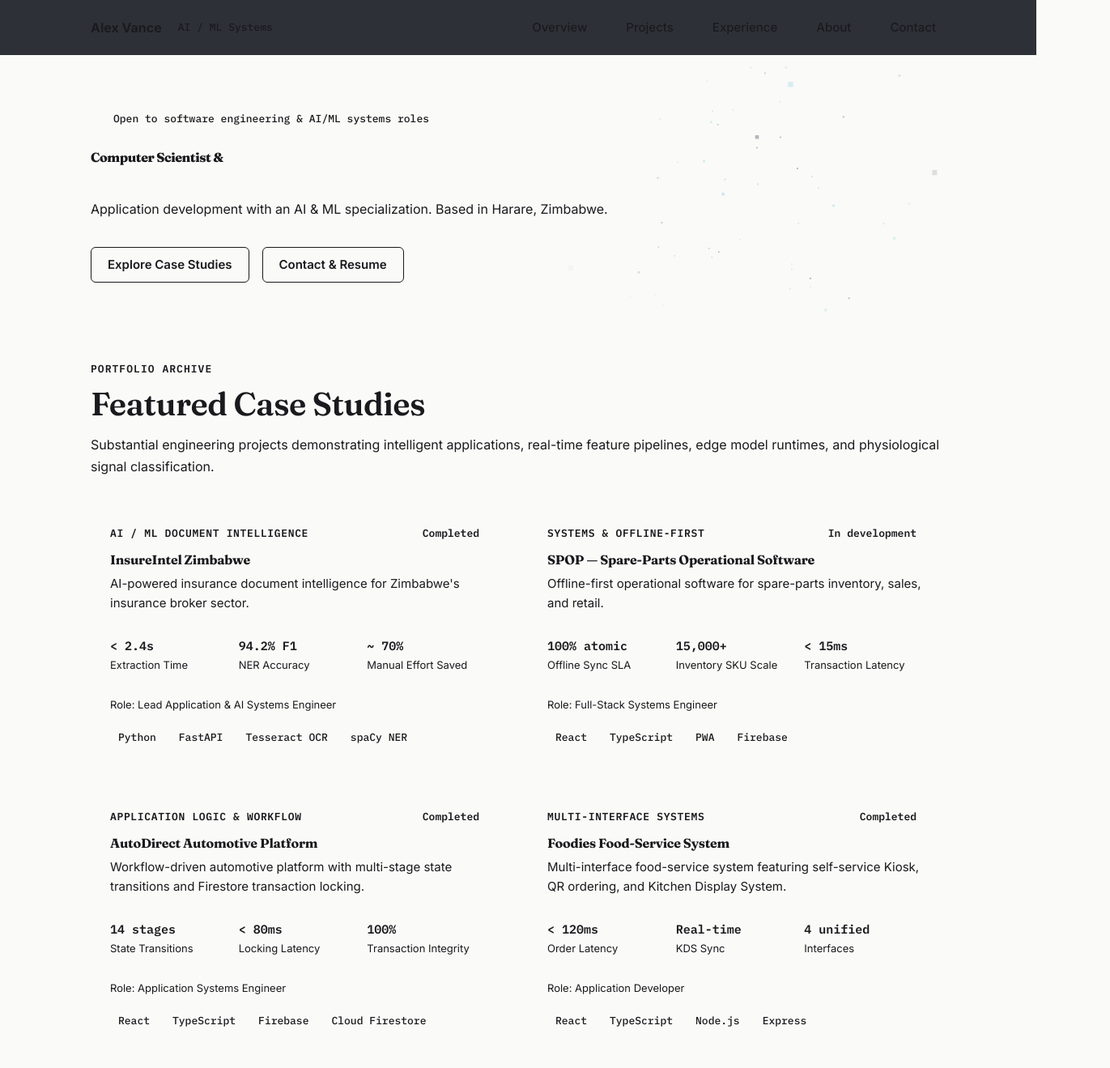
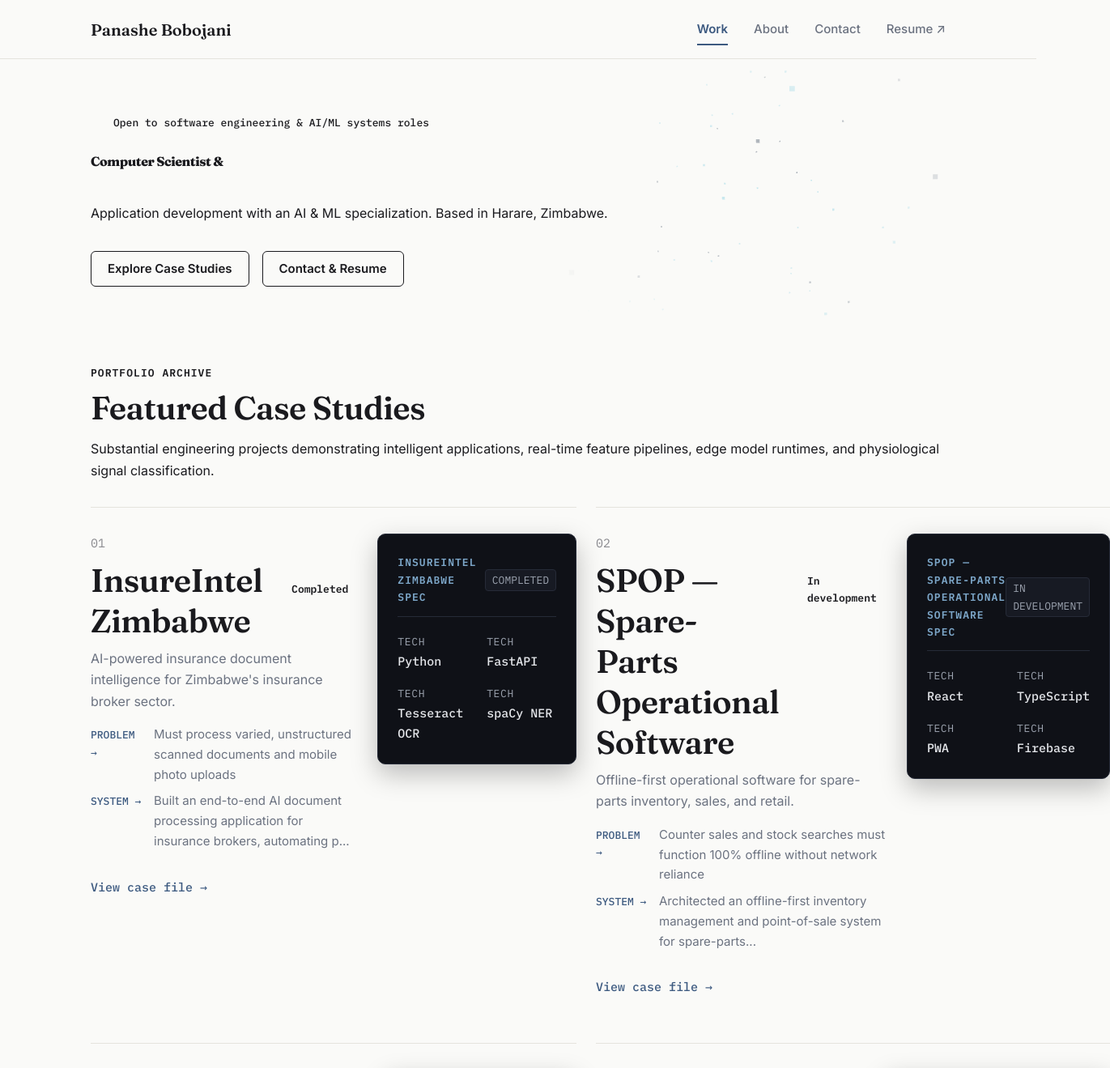
Before and after one commit to thatboyBbx/PORTFOLIO, a React (Vite) app: page / in a window 1280 px wide. Shown: the top 1319 px of the page at 81% size, 1371 px wide, since content can reach past the window. Built offline with nearby package versions, Linux system fonts and the light colour scheme.

Commit message:
feat: build TechnicalPanel component, Panashe index nav, and case-file record layout

```diff
--- a/src/components/layout/PageShell.module.css
+++ b/src/components/layout/PageShell.module.css
@@ -2,73 +2,80 @@
   display: flex;
   flex-direction: column;
   min-height: 100vh;
-  background-color: var(--color-bg);
-  color: var(--color-text);
+  background-color: var(--bg);
+  color: var(--text-primary);
 }
 
 .header {
   position: sticky;
   top: 0;
   z-index: 100;
-  background-color: rgba(9, 13, 22, 0.85);
-  backdrop-filter: blur(12px);
-  -webkit-backdrop-filter: blur(12px);
-  border-bottom: 1px solid var(--color-border);
-  transition: border-color var(--transition-fast);
+  background-color: rgba(250, 250, 248, 0.92);
+  backdrop-filter: blur(8px);
+  -webkit-backdrop-filter: blur(8px);
+  border-bottom: 1px solid var(--border);
+  transition: background-color var(--transition-fast), border-color var(--transition-fast);
 }
 
 .headerInner {
   display: flex;
   align-items: center;
   justify-content: space-between;
-  height: 4.25rem;
+  height: 4.5rem;
 }
 
 .brand {
   display: flex;
   align-items: center;
-  gap: var(--space-3);
-  color: var(--color-text);
-  font-weight: 700;
-  font-size: var(--text-body);
+  gap: var(--space-2);
+  color: var(--text-primary);
+  font-family: var(--font-display);
+  font-weight: 600;
+  font-size: var(--text-lg);
   text-decoration: none;
 }
 
-.brandBadge {
-  font-family: var(--font-mono);
+.brandSub {
+  font-family: var(--font-sans);
   font-size: var(--text-xs);
-  padding: 2px var(--space-2);
-  background: var(--color-badge-bg);
-  border: 1px solid var(--color-badge-border);
-  color: var(--color-badge-text);
-  border-radius: var(--radius-sm);
-  font-weight: 500;
+  color: var(--text-muted);
+  font-weight: 400;
 }
 
 .navDesktop {
   display: none;
   align-items: center;
-  gap: var(--space-6);
+  gap: var(--space-8);
 }
 
 .navLink {
-  color: var(--color-muted);
+  color: var(--text-secondary);
+  font-family: var(--font-sans);
   font-size: var(--text-sm);
   font-weight: 500;
   text-decoration: none;
-  padding: var(--space-2) var(--space-3);
-  border-radius: var(--radius-md);
-  transition: color var(--transition-fast), background-color var(--transition-fast);
+  padding: var(--space-2) 0;
+  position: relative;
+  transition: color var(--transition-fast);
 }
 
 .navLink:hover {
-  color: var(--color-text);
-  background-color: var(--color-surface-hover);
+  color: var(--accent);
 }
 
 .navLinkActive {
-  color: var(--color-accent);
-  background-color: var(--color-accent-subtle);
+  color: var(--accent);
+  font-weight: 600;
+}
+
+.navLinkActive::after {
+  content: '';
+  position: absolute;
+  bottom: 0;
+  left: 0;
+  right: 0;
+  height: 2px;
+  background-color: var(--accent);
 }
 
 .mobileMenuBtn {
@@ -78,18 +85,18 @@
   width: 44px;
   height: 44px;
   border-radius: var(--radius-md);
-  border: 1px solid var(--color-border);
-  color: var(--color-text);
-  background: var(--color-surface);
+  border: 1px solid var(--border);
+  color: var(--text-primary);
+  background: var(--surface);
 }
 
 .mobileNav {
   display: flex;
   flex-direction: column;
-  gap: var(--space-2);
-  padding: var(--space-4);
-  background: var(--color-surface);
-  border-bottom: 1px solid var(--color-border);
+  gap: var(--space-3);
+  padding: var(--space-4) var(--space-6);
+  background: var(--surface);
+  border-bottom: 1px solid var(--border);
 }
 
 @media (min-width: 768px) {
@@ -111,9 +118,9 @@
 }
 
 .footer {
-  border-top: 1px solid var(--color-border);
-  background: var(--color-surface);
-  padding: var(--space-10) 0;
+  border-top: 1px solid var(--border);
+  background: var(--surface);
+  padding: var(--space-12) 0;
   margin-top: auto;
 }
 
@@ -127,7 +134,7 @@
   .footerInner {
     flex-direction: row;
     justify-content: space-between;
-    align-items: center;
+    align-items: flex-start;
   }
 }
 
@@ -138,28 +145,30 @@
 }
 
 .footerTitle {
+  font-family: var(--font-display);
   font-weight: 600;
-  font-size: var(--text-sm);
-  color: var(--color-text);
+  font-size: var(--text-base);
+  color: var(--text-primary);
 }
 
 .footerMeta {
-  font-size: var(--text-xs);
-  color: var(--color-muted);
+  font-size: var(--text-sm);
+  color: var(--text-muted);
 }
 
 .footerLinks {
   display: flex;
-  gap: var(--space-4);
+  gap: var(--space-6);
   flex-wrap: wrap;
 }
 
 .footerLink {
-  font-size: var(--text-xs);
-  color: var(--color-muted);
+  font-size: var(--text-sm);
+  color: var(--text-secondary);
   text-decoration: none;
+  transition: color var(--transition-fast);
 }
 
 .footerLink:hover {
-  color: var(--color-accent);
+  color: var(--accent);
 }
--- a/src/components/layout/PageShell.tsx
+++ b/src/components/layout/PageShell.tsx
@@ -14,9 +14,7 @@ export const PageShell: React.FC = () => {
   };
 
   const navItems = [
-    { label: 'Overview', path: '/' },
-    { label: 'Projects', path: '/projects' },
-    { label: 'Experience', path: '/experience' },
+    { label: 'Work', path: '/' },
     { label: 'About', path: '/about' },
     { label: 'Contact', path: '/contact' },
   ];
@@ -32,8 +30,7 @@ export const PageShell: React.FC = () => {
       <header className={styles.header}>
         <div className={`container ${styles.headerInner}`}>
           <Link to="/" className={styles.brand} onClick={closeMobileMenu}>
-            <span>Alex Vance</span>
-            <span className={styles.brandBadge}>AI / ML Systems</span>
+            <span>Panashe Bobojani</span>
           </Link>
 
           {/* Desktop Navigation */}
@@ -50,6 +47,14 @@ export const PageShell: React.FC = () => {
                 {item.label}
               </NavLink>
             ))}
+            <a
+              href="/Panashe_Bobojani_CV.pdf"
+              target="_blank"
+              rel="noopener noreferrer"
+              className={styles.navLink}
+            >
+              Resume ↗
+            </a>
           </nav>
 
           {/* Mobile Menu Toggle */}
@@ -96,6 +101,15 @@ export const PageShell: React.FC = () => {
                 {item.label}
               </NavLink>
             ))}
+            <a
+              href="/Panashe_Bobojani_CV.pdf"
+              target="_blank"
+              rel="noopener noreferrer"
+              onClick={closeMobileMenu}
+              className={styles.navLink}
+            >
+              Resume ↗
+            </a>
           </nav>
         )}
       </header>
@@ -105,22 +119,22 @@ export const PageShell: React.FC = () => {
         <Outlet />
       </main>
 
-      {/* Footer Landmark */}
+      {/* Footer Landmark (Section 27 of Guide) */}
       <footer className={styles.footer}>
         <div className={`container ${styles.footerInner}`}>
           <div className={styles.footerInfo}>
-            <p className={styles.footerTitle}>Computer Scientist & Application Engineer</p>
+            <p className={styles.footerTitle}>Panashe Bobojani</p>
             <p className={styles.footerMeta}>
-              Specializing in AI/ML engineering, system architecture, & scalable applications.
+              Application development • AI/ML • Software systems
             </p>
+            <p className={styles.footerMeta}>Harare, Zimbabwe</p>
           </div>
 
           <div className={styles.footerLinks}>
-            <Link to="/about" className={styles.footerLink}>About</Link>
-            <Link to="/projects" className={styles.footerLink}>Projects</Link>
-            <Link to="/experience" className={styles.footerLink}>Capabilities</Link>
-            <Link to="/contact" className={styles.footerLink}>Contact</Link>
-            <Link to="/offline" className={styles.footerLink}>Offline Status</Link>
+            <a href="mailto:panashe.bobojani@example.com" className={styles.footerLink}>Email</a>
+            <a href="https://github.com/thatboyBbx" target="_blank" rel="noopener noreferrer" className={styles.footerLink}>GitHub ↗</a>
+            <a href="https://linkedin.com/in/example-panashe-bobojani" target="_blank" rel="noopener noreferrer" className={styles.footerLink}>LinkedIn ↗</a>
+            <a href="/Panashe_Bobojani_CV.pdf" target="_blank" rel="noopener noreferrer" className={styles.footerLink}>CV ↗</a>
           </div>
         </div>
       </footer>
--- a/src/components/ui/ProjectCard.module.css
+++ b/src/components/ui/ProjectCard.module.css
@@ -1,105 +1,103 @@
-.card {
+.record {
   display: flex;
   flex-direction: column;
-  background-color: var(--color-surface);
-  border: 1px solid var(--color-border);
-  border-radius: var(--radius-xl);
-  overflow: hidden;
-  transition: transform var(--transition-fast), border-color var(--transition-fast), box-shadow var(--transition-fast);
+  padding: var(--space-8) 0;
+  border-top: 1px solid var(--border);
   text-decoration: none;
-  color: var(--color-text);
-  height: 100%;
+  color: var(--text-primary);
+  transition: border-color var(--transition-fast);
 }
 
-.card:hover {
-  transform: translateY(-3px);
-  border-color: var(--color-border-hover);
-  box-shadow: var(--shadow-lg), var(--shadow-glow);
+.record:hover {
+  border-top-color: var(--accent);
 }
 
-.cardHeader {
-  padding: var(--space-6) var(--space-6) var(--space-4) var(--space-6);
-  display: flex;
-  flex-direction: column;
-  gap: var(--space-2);
+.recordInner {
+  display: grid;
+  grid-template-columns: 1fr;
+  gap: var(--space-6);
 }
 
-.metaRow {
-  display: flex;
-  align-items: center;
-  justify-content: space-between;
-  gap: var(--space-2);
+@media (min-width: 840px) {
+  .recordInner {
+    grid-template-columns: 1.2fr 1fr;
+  }
 }
 
-.category {
+.number {
   font-family: var(--font-mono);
-  font-size: var(--text-xs);
-  color: var(--color-accent);
-  text-transform: uppercase;
-  letter-spacing: 0.05em;
-  font-weight: 600;
+  font-size: var(--text-sm);
+  color: var(--text-muted);
+  margin-bottom: var(--space-2);
 }
 
-.status {
-  font-family: var(--font-mono);
-  font-size: var(--text-xs);
-  padding: 2px var(--space-2);
-  border-radius: var(--radius-sm);
-  background: var(--color-surface-hover);
-  border: 1px solid var(--color-border);
-  color: var(--color-muted);
+.titleRow {
+  display: flex;
+  align-items: baseline;
+  gap: var(--space-3);
+  margin-bottom: var(--space-2);
 }
 
 .title {
-  font-size: var(--text-h3);
-  font-weight: 700;
-  color: var(--color-text);
+  font-family: var(--font-display);
+  font-size: var(--text-2xl);
+  font-weight: 600;
+  color: var(--text-primary);
   line-height: var(--line-height-heading);
 }
 
 .tagline {
-  color: var(--color-text-secondary);
-  font-size: var(--text-sm);
+  font-size: var(--text-base);
+  color: var(--text-secondary);
   line-height: var(--line-height-body);
-  margin-bottom: var(--space-3);
+  margin-bottom: var(--space-4);
+  max-width: var(--max-width-prose);
 }
 
-.metricsRow {
-  display: grid;
-  grid-template-columns: repeat(3, 1fr);
+.summaryFlow {
+  display: flex;
+  flex-direction: column;
   gap: var(--space-2);
-  padding: var(--space-3) var(--space-6);
-  background: var(--color-bg);
-  border-top: 1px solid var(--color-border);
-  border-bottom: 1px solid var(--color-border);
+  margin-bottom: var(--space-4);
 }
 
-.metricItem {
+.flowItem {
+  font-size: var(--text-sm);
+  color: var(--text-secondary);
   display: flex;
-  flex-direction: column;
+  align-items: baseline;
+  gap: var(--space-2);
 }
 
-.metricValue {
+.flowLabel {
+  font-family: var(--font-mono);
+  font-size: var(--text-xs);
+  color: var(--accent);
+  text-transform: uppercase;
+  font-weight: 500;
+  min-width: 70px;
+}
+
+.actionRow {
+  display: flex;
+  align-items: center;
+  justify-content: space-between;
+  margin-top: auto;
+  padding-top: var(--space-4);
+}
+
+.actionLink {
   font-family: var(--font-mono);
   font-size: var(--text-sm);
-  font-weight: 700;
-  color: var(--color-accent);
+  color: var(--accent);
+  font-weight: 500;
+  display: inline-flex;
+  align-items: center;
+  gap: var(--space-2);
+  transition: transform var(--transition-fast), color var(--transition-fast);
 }
 
-.metricLabel {
-  font-size: var(--text-xs);
-  color: var(--color-muted);
+.record:hover .actionLink {
+  color: var(--accent-hover);
+  transform: translateX(4px);
 }
-
-.cardFooter {
-  padding: var(--space-4) var(--space-6) var(--space-6) var(--space-6);
-  margin-top: auto;
-  display: flex;
-  flex-direction: column;
-  gap: var(--space-4);
-}
-
-.roleText {
-  font-size: var(--text-xs);
-  color: var(--color-muted);
-}
--- a/src/components/ui/ProjectCard.tsx
+++ b/src/components/ui/ProjectCard.tsx
@@ -1,7 +1,7 @@
 import React from 'react';
 import { Link } from 'react-router-dom';
 import type { CaseStudy } from '../../content/projects';
-import TagList from './TagList';
+import TechnicalPanel from './TechnicalPanel';
 import StatusBadge from './StatusBadge';
 import styles from './ProjectCard.module.css';
 
@@ -11,31 +11,51 @@ export interface ProjectCardProps {
 }
 
 export const ProjectCard: React.FC<ProjectCardProps> = ({ project, className = '' }) => {
+  const techItems = project.technologies.slice(0, 4).map((tech) => ({
+    label: 'TECH',
+    value: tech,
+  }));
+
   return (
-    <Link to={`/projects/${project.slug}`} className={`${styles.card} ${className}`}>
-      <div className={styles.cardHeader}>
-        <div className={styles.metaRow}>
-          <span className={styles.category}>{project.category}</span>
+    <article className={`${styles.record} ${className}`}>
+      <div className={styles.recordInner}>
+        <div>
+          <div className={styles.number}>{project.number}</div>
+
+          <div className={styles.titleRow}>
+            <h3 className={styles.title}>{project.title}</h3>
             <StatusBadge status={project.status} />
           </div>
-        <h3 className={styles.title}>{project.title}</h3>
+
           <p className={styles.tagline}>{project.tagline}</p>
+
+          <div className={styles.summaryFlow}>
+            <div className={styles.flowItem}>
+              <span className={styles.flowLabel}>Problem →</span>
+              <span>{project.overview.constraints[0] || 'Operational workflow bottleneck'}</span>
+            </div>
+            <div className={styles.flowItem}>
+              <span className={styles.flowLabel}>System →</span>
+              <span>{project.overview.outcome.slice(0, 90)}...</span>
+            </div>
           </div>
 
-      <div className={styles.metricsRow}>
-        {project.metrics.map((metric) => (
-          <div key={metric.label} className={styles.metricItem}>
-            <span className={styles.metricValue}>{metric.value}</span>
-            <span className={styles.metricLabel}>{metric.label}</span>
+          <div className={styles.actionRow}>
+            <Link to={`/work/${project.slug}`} className={styles.actionLink}>
+              View case file →
+            </Link>
           </div>
-        ))}
         </div>
 
-      <div className={styles.cardFooter}>
-        <span className={styles.roleText}>Role: {project.role}</span>
-        <TagList tags={project.technologies.slice(0, 4)} />
+        <div>
+          <TechnicalPanel
+            title={`${project.title.toUpperCase()} SPEC`}
+            badge={project.status.toUpperCase()}
+            items={techItems}
+          />
         </div>
-    </Link>
+      </div>
+    </article>
   );
 };
 
--- /dev/null
+++ b/src/components/ui/TechnicalPanel.module.css
@@ -0,0 +1,81 @@
+.panel {
+  background-color: var(--panel-dark-bg);
+  color: var(--panel-dark-text);
+  border: 1px solid var(--panel-dark-border);
+  border-radius: var(--radius-lg);
+  padding: var(--space-6);
+  font-family: var(--font-mono);
+  box-shadow: var(--shadow-panel);
+}
+
+.header {
+  display: flex;
+  align-items: center;
+  justify-content: space-between;
+  border-bottom: 1px solid var(--panel-dark-border);
+  padding-bottom: var(--space-3);
+  margin-bottom: var(--space-5);
+}
+
+.title {
+  font-size: var(--text-xs);
+  letter-spacing: 0.08em;
+  text-transform: uppercase;
+  color: var(--panel-dark-accent);
+  font-weight: 600;
+}
+
+.badge {
+  font-size: var(--text-xs);
+  padding: 2px var(--space-2);
+  border-radius: var(--radius-sm);
+  background: var(--panel-dark-surface);
+  color: var(--panel-dark-muted);
+  border: 1px solid var(--panel-dark-border);
+}
+
+.grid {
+  display: grid;
+  grid-template-columns: repeat(2, 1fr);
+  gap: var(--space-4) var(--space-6);
+}
+
+@media (max-width: 640px) {
+  .grid {
+    grid-template-columns: 1fr;
+  }
+}
+
+.item {
+  display: flex;
+  flex-direction: column;
+  gap: 2px;
+}
+
+.label {
+  font-size: var(--text-xs);
+  color: var(--panel-dark-muted);
+  text-transform: uppercase;
+  letter-spacing: 0.05em;
+}
+
+.value {
+  font-size: var(--text-sm);
+  color: var(--panel-dark-text);
+  font-weight: 500;
+}
+
+.diagramContainer {
+  margin-top: var(--space-6);
+  padding-top: var(--space-4);
+  border-top: 1px solid var(--panel-dark-border);
+  overflow-x: auto;
+}
+
+.asciiDiagram {
+  font-family: var(--font-mono);
+  font-size: 0.8rem;
+  line-height: 1.35;
+  color: var(--panel-dark-accent);
+  white-space: pre;
+}
--- /dev/null
+++ b/src/components/ui/TechnicalPanel.tsx
@@ -0,0 +1,49 @@
+import React from 'react';
+import styles from './TechnicalPanel.module.css';
+
+export interface TechItem {
+  label: string;
+  value: string;
+}
+
+export interface TechnicalPanelProps {
+  title?: string;
+  badge?: string;
+  items: TechItem[];
+  asciiDiagram?: string;
+  className?: string;
+}
+
+export const TechnicalPanel: React.FC<TechnicalPanelProps> = ({
+  title = 'SYSTEM ARCHITECTURE & STACK',
+  badge = 'SPECIFICATION',
+  items,
+  asciiDiagram,
+  className = '',
+}) => {
+  return (
+    <div className={`${styles.panel} ${className}`}>
+      <div className={styles.header}>
+        <span className={styles.title}>{title}</span>
+        {badge && <span className={styles.badge}>{badge}</span>}
+      </div>
+
+      <div className={styles.grid}>
+        {items.map((item) => (
+          <div key={item.label} className={styles.item}>
+            <span className={styles.label}>{item.label}</span>
+            <span className={styles.value}>{item.value}</span>
+          </div>
+        ))}
+      </div>
+
+      {asciiDiagram && (
+        <div className={styles.diagramContainer}>
+          <pre className={styles.asciiDiagram}>{asciiDiagram}</pre>
+        </div>
+      )}
+    </div>
+  );
+};
+
+export default TechnicalPanel;
```
Also changed, not shown: 1 other file (tests, documents, lock files or other folders). Lines whose indentation alone changed are shown as unchanged.
